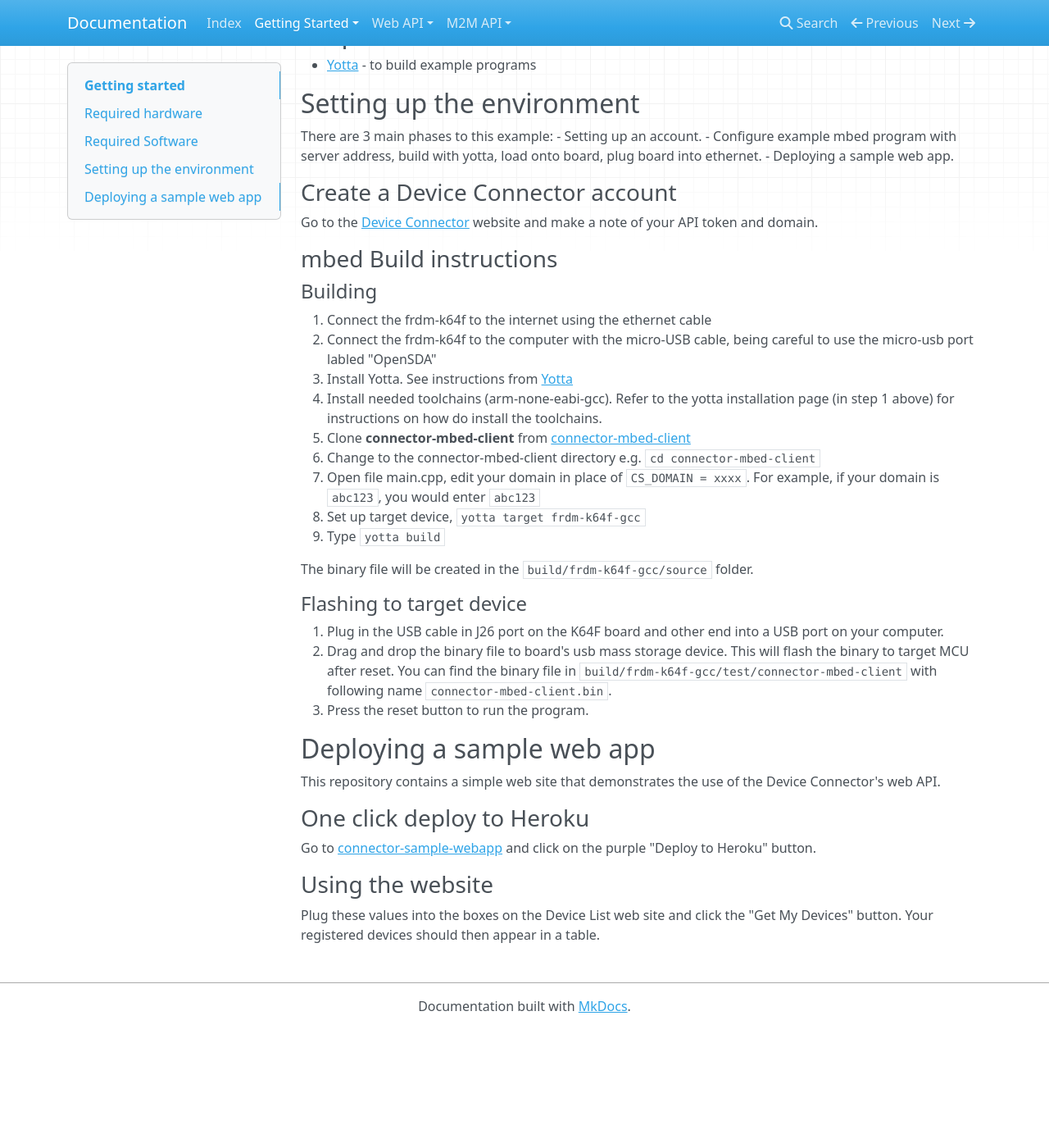
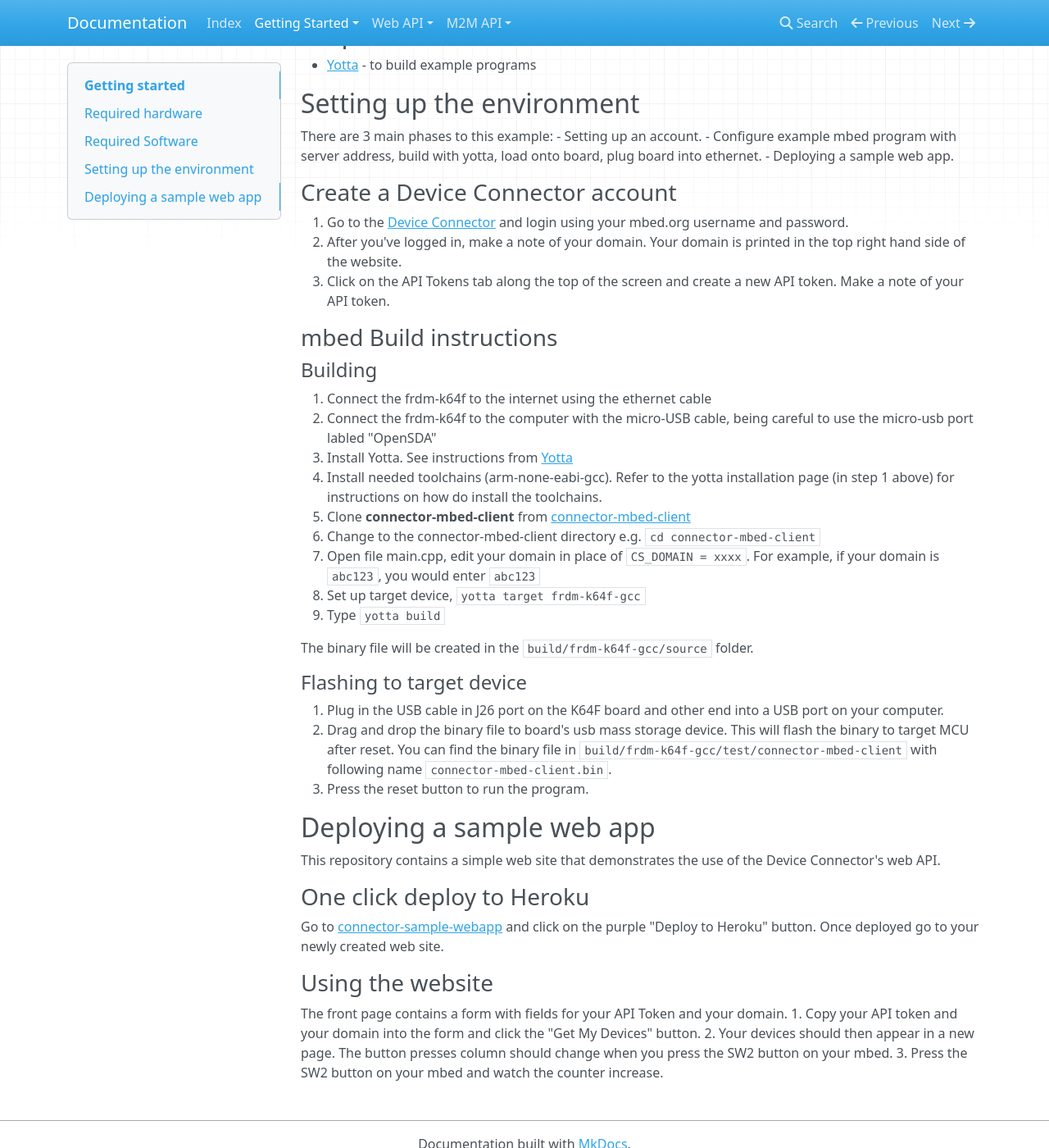
Before and after one commit to rainierwolfcastle/docs, an MkDocs documentation site: the page built from Docs/GettingStarted/Intro.md, in a window 1280 px wide and 1400 px high, scrolled down 312 px. Shown: the whole window at 82% size. Built offline with MkDocs 1.6.1, drawn with Linux system fonts in a browser that asks for light colours; nearby versions of some CDN libraries; old or Windows-style settings are respelled for this version of MkDocs; before the commit the page ends 1567 px from its top, so only the background shows below that.

Commit message:
tidy up docs

```diff
--- a/Docs/GettingStarted/Intro.md
+++ b/Docs/GettingStarted/Intro.md
@@ -22,7 +22,9 @@ There are 3 main phases to this example:
 
 ### Create a Device Connector account
 
-Go to the [Device Connector](connector.mbed.org) website and make a note of your API token and domain.
+1. Go to the [Device Connector](connector.mbed.org) and login using your mbed.org username and password.
+2. After you've logged in, make a note of your domain. Your domain is printed in the top right hand side of the website.
+3. Click on the API Tokens tab along the top of the screen and create a new API token. Make a note of your API token.
 
 ### mbed Build instructions
 
@@ -53,8 +55,11 @@ This repository contains a simple web site that demonstrates the use of the Devi
 
 ### One click deploy to Heroku
 
-Go to [connector-sample-webapp](https://github.com/ARMmbed/connector-sample-webapp) and click on the purple "Deploy to Heroku" button.
+Go to [connector-sample-webapp](https://github.com/ARMmbed/connector-sample-webapp) and click on the purple "Deploy to Heroku" button. Once deployed go to your newly created web site.
 
 ### Using the website
 
-Plug these values into the boxes on the Device List web site and click the "Get My Devices" button. Your registered devices should then appear in a table.
+The front page contains a form with fields for your API Token and your domain.
+1. Copy your API token and your domain into the form and click the "Get My Devices" button.
+2. Your devices should then appear in a new page. The button presses column should change when you press the SW2 button on your mbed.
+3. Press the SW2 button on your mbed and watch the counter increase.
```
